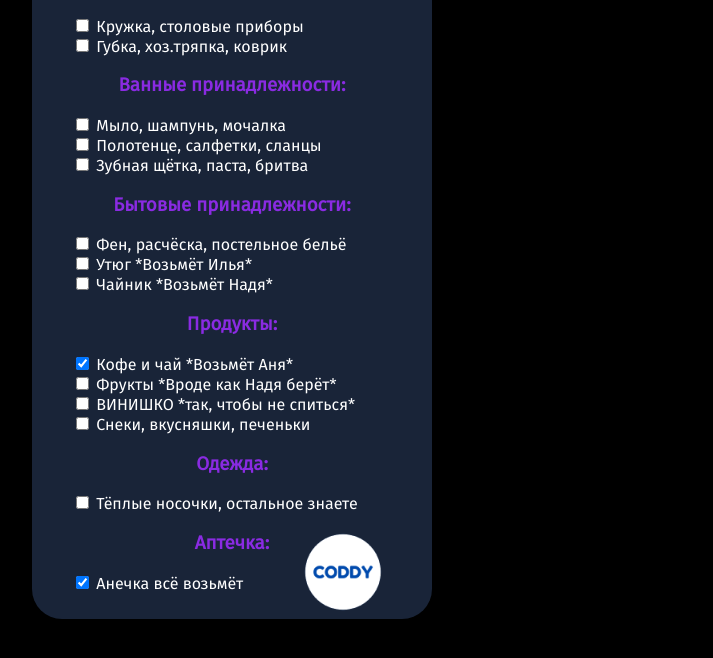
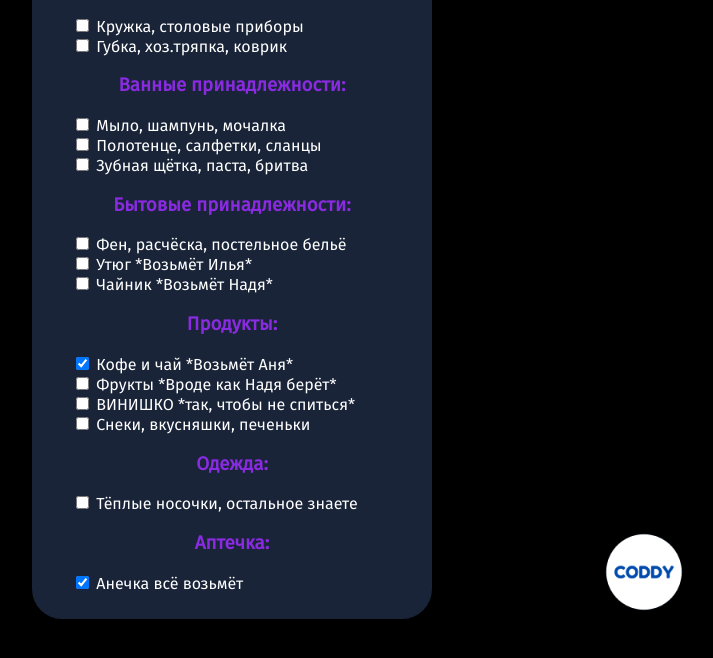
Before and after one commit to annaevil/css, a plain HTML site: page index.html in a window 1280 px wide. Shown: the part 144-802 px from the top of the page, without its empty margins (408-1121 px from the left). Drawn offline with Linux system fonts and the light colour scheme; a web font is replaced by a local one.

Commit message:
Update styles.css

```diff
--- a/styles.css
+++ b/styles.css
@@ -58,7 +58,7 @@ label {
 img {
     position: absolute;
     width: 200px;
-    margin-left: 16.5%;
+    margin-left: 40%;
     margin-top: 0%;
     z-index: 9999;
     top: 38.5em;
```
